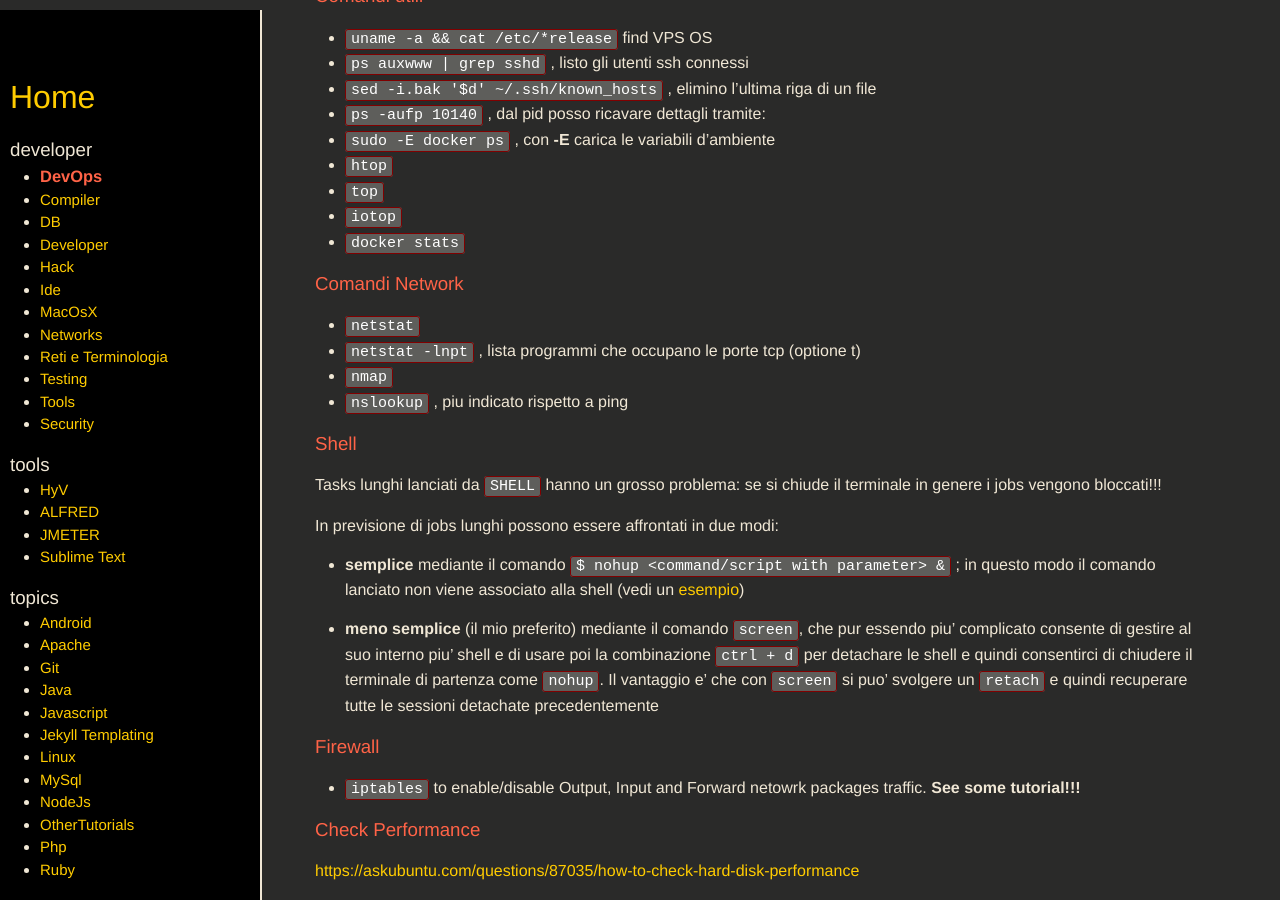
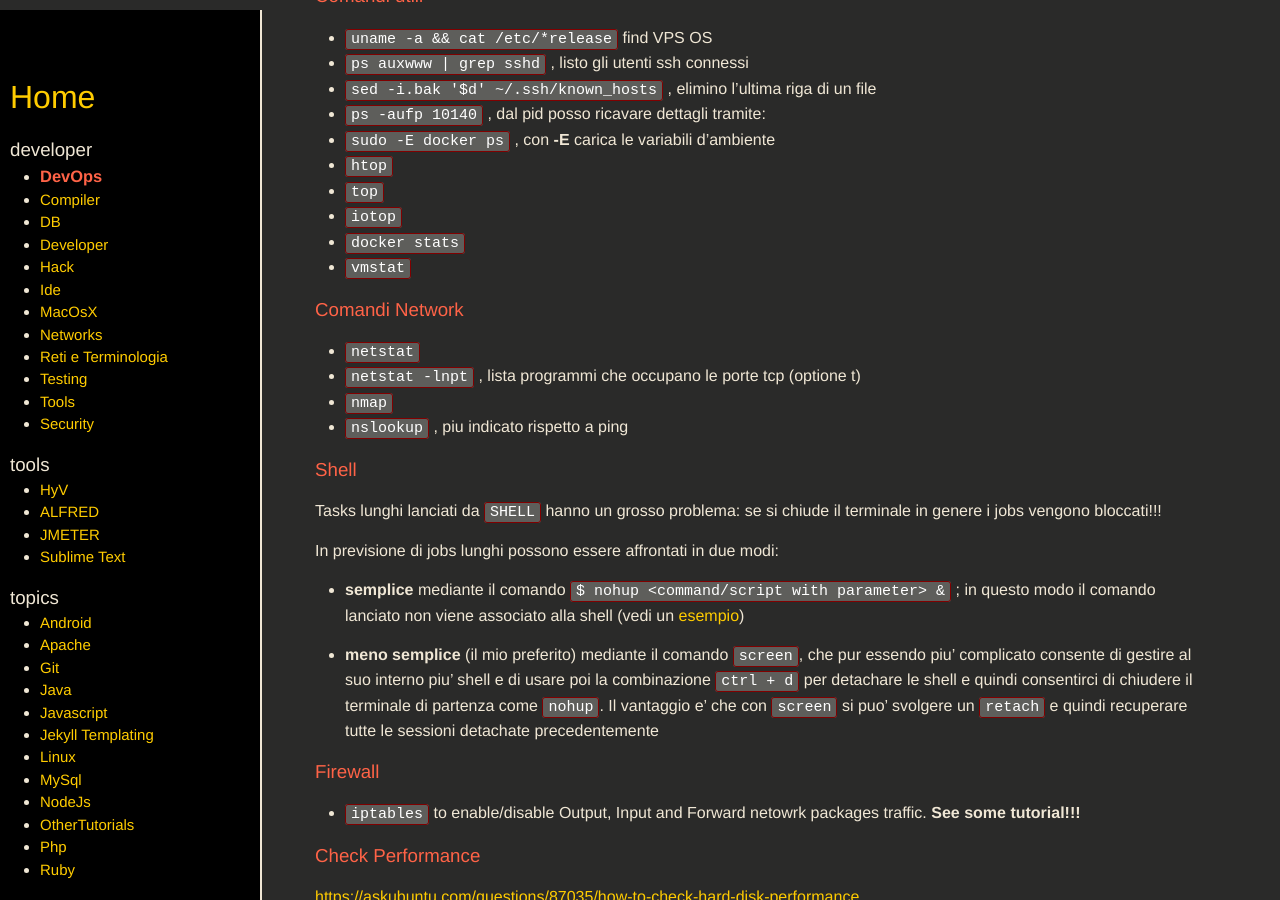
Before and after one commit to SimoSca/own-memo, a Jekyll site: the page built from _pages/developer/DevOps.md, in a window 1280 px wide and 900 px high, scrolled down 1642 px. Built offline with Jekyll 4.4.1, drawn with Linux system fonts in a browser that asks for light colours; nearby versions of some CDN libraries.

Commit message:
[improved] added commands

```diff
--- a/_pages/developer/DevOps.md
+++ b/_pages/developer/DevOps.md
@@ -96,6 +96,7 @@ Cercare un tutorial.
 - `top`
 - `iotop`
 - `docker stats`
+- `vmstat`
 
 ### Comandi Network
 
```
